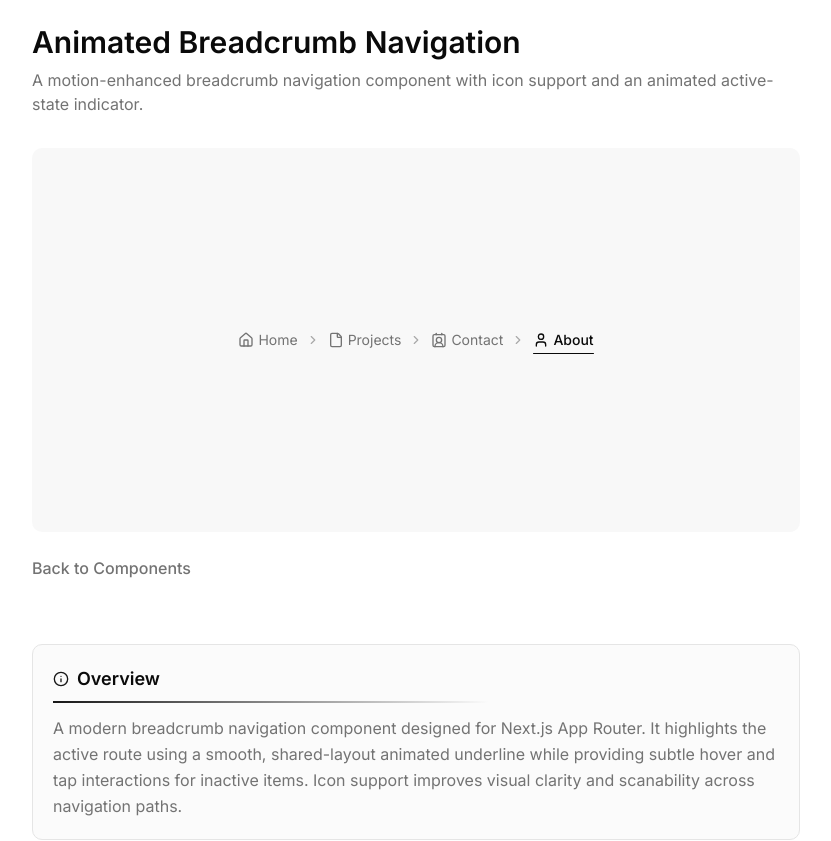
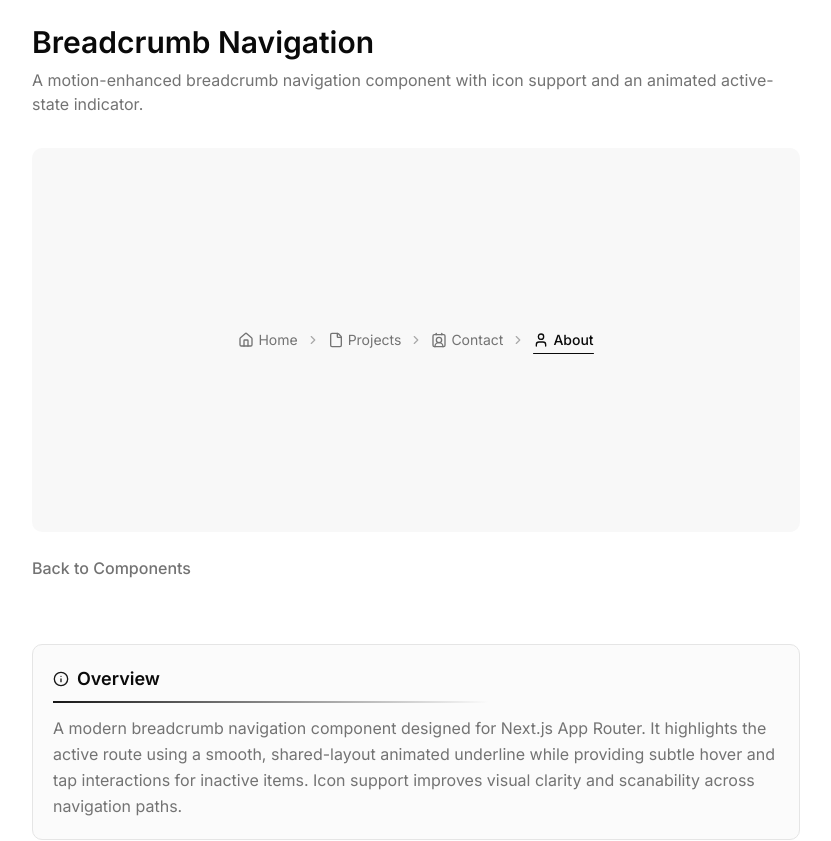
Before and after one commit to kedarrm/My_Portfolio, a Next.js app: page /demos/Breadcrumb in a window 1280 px wide. Shown: the top 841 px of the page, without its empty margins (224-1055 px from the left). Built offline with nearby package versions, Linux system fonts and the light colour scheme.

Commit message:
minor fix

```diff
--- a/app/demos/[slug]/page.jsx
+++ b/app/demos/[slug]/page.jsx
@@ -287,7 +287,7 @@ const demos = [
 
 {
   slug: "Breadcrumb",
-  name: "Animated Breadcrumb Navigation",
+  name: "Breadcrumb Navigation",
   description:
     "A motion-enhanced breadcrumb navigation component with icon support and an animated active-state indicator.",
   code: "https://github.com/yourname/animated-breadcrumb",
```
